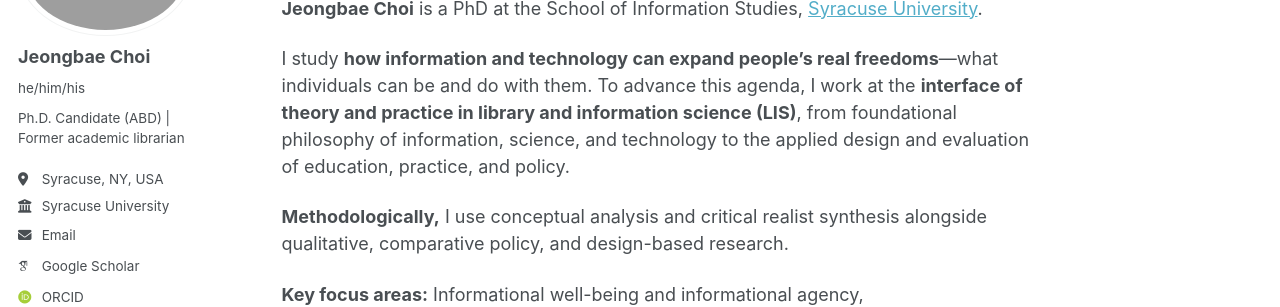
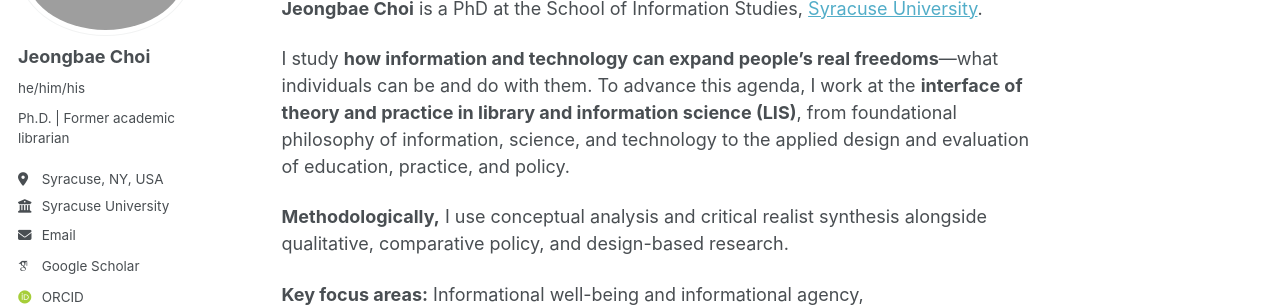
Before and after one commit to JeongbaeChoi/jeongbaechoi.github.io, a Jekyll site: the page built from _pages/about.md, in a window 1280 px wide. Shown: the part 197-504 px from the top of the page. Built offline with Jekyll 4.4.1, drawn with Linux system fonts in a browser that asks for light colours; some web fonts are replaced; a script that is not in the unit is left out.

Commit message:
Update _config.yml

```diff
--- a/_config.yml
+++ b/_config.yml
@@ -12,7 +12,7 @@ site_theme               : "default" # Currently available options are "default"
 title                    : "Jeongbae Choi"
 title_separator          : "-"
 name                     : &name "Jeongbae Choi"
-description              : &description "Ph.D. Candidate (ABD) at Syracuse University iSchool (School of Information Studies)"   # Update this with a general description of your site, this is the default if not overridden by a page
+description              : &description "Ph.D. at Syracuse University iSchool (School of Information Studies)"   # Update this with a general description of your site, this is the default if not overridden by a page
 url                      : "https://jeongbaechoi.github.io" # The base hostname & protocol for your site e.g. "https://[your GitHub username].github.io",
                                                            # or if you already have some other page hosted on Github then use "https://[your GitHub username].github.io/[Your Repo Name]"
 baseurl                  : ""
@@ -36,7 +36,7 @@ author:
   avatar           : "profile.jpg"
   name             : "Jeongbae Choi"
   pronouns         : "he/him/his"
-  bio              : "Ph.D. Candidate (ABD) | Former academic librarian"
+  bio              : "Ph.D. | Former academic librarian"
   location         : "Syracuse, NY, USA"
   employer         : "Syracuse University"
   uri              : # URL
```
